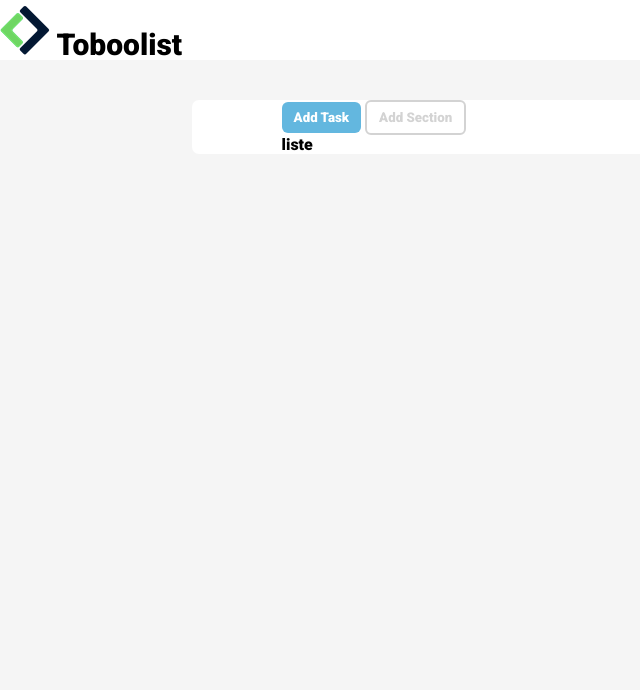
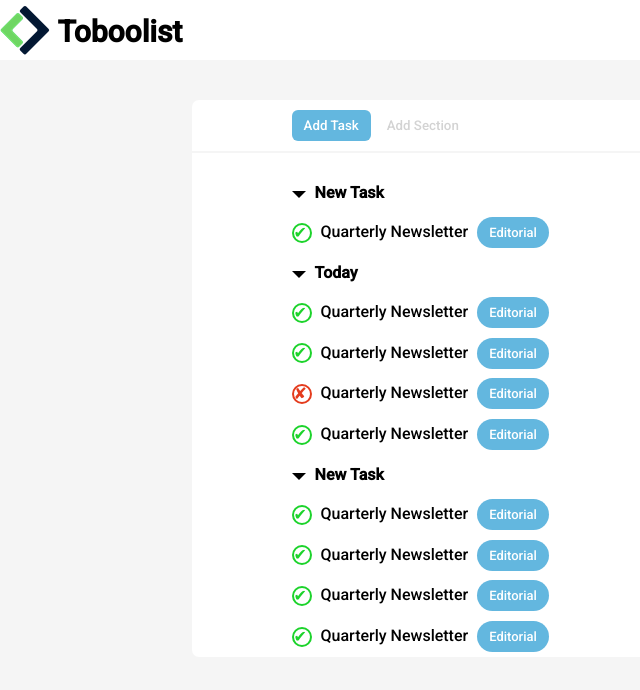
Before and after one commit to MarianoPd/html-css-toboolist, a plain HTML site: page index.html in a window 1280 px wide. Shown: the whole page, without its empty margins (0-640 px from the left). Drawn offline with Linux system fonts and the light colour scheme.

Commit message:
verso il completamento

```diff
--- a/css/style.css
+++ b/css/style.css
@@ -43,6 +43,7 @@ main{
 section.container{
     width: 80%;
     margin: 0 auto;
+    padding: 10px;
 }
 
 .line{
@@ -50,7 +51,7 @@ section.container{
     background-color: whitesmoke;
 }
 
-button{
+button.menu{
     padding: 8px 12px;
     border: 0px;
 }
@@ -71,12 +72,16 @@ button{
 }
 
 div.list{
-    margin: 20px 0px;
+    margin-top: 20px ;
 }
 
 div.list-name{
     display: inline-block;
     font-weight: 900;
+}
+
+div.element{
+    margin-top: 20px;
 }
 
 .triangle{
@@ -88,3 +93,52 @@ div.list-name{
     border-color: black transparent transparent transparent;
     margin-right: 5px;
 }
+
+div.circle{
+    display: inline-block;
+    width: 20px;
+    height: 20px;
+    border-radius: 50%;
+    vertical-align: middle;
+    line-height: 100%;
+    margin-right: 5px;
+}
+
+div.check{
+    border: 2px solid rgb(28, 211, 43);
+    color: rgb(28, 211, 43);
+}
+
+div.uncheck{
+    border: 2px solid rgb(228, 59, 29);
+    color: rgb(228, 59, 29);
+}
+
+span.tag{
+    box-sizing: border-box;
+    padding: 8px 12px;
+    border-radius: 18px;
+    color: white;
+    margin-left: 5px;
+    border: 0px;
+    font-size: small;
+}
+
+span.editorial{
+    background-color: rgb(99, 183, 223);
+}
+span.goals{
+    background-color: rgb(125, 80, 146);
+}
+span.recruiting{
+    background-color: rgb(121, 184, 168);
+}
+span.mobile{
+    background-color: rgb(224, 141, 62);
+}
+span.website{
+    background-color: rgb(223, 99, 171);
+}
+span.sales{
+    background-color: rgb(159, 223, 99);
+}
--- a/index.html
+++ b/index.html
@@ -8,21 +8,77 @@
     <link rel="stylesheet" href="css/style.css">
     <link rel="preconnect" href="https://fonts.googleapis.com">
     <link rel="preconnect" href="https://fonts.gstatic.com" crossorigin>
-    <link href="https://fonts.googleapis.com/css2?family=Roboto:wght@900&display=swap" rel="stylesheet">
+    <link href="https://fonts.googleapis.com/css2?family=Roboto:wght@500&display=swap" rel="stylesheet">
 </head>
 <body>
     <header>
         <img src="img/Logo.png" alt="Logo">
-        <span id="titolo">Toboolist</span>
+        <div id="title">Toboolist</div>
     </header>
     <main>
         <section class="container">
-           <button class="task">Add Task</button>
-           <button class="section" >Add Section</button>
+           <button class="menu task">Add Task</button>
+           <button class="menu section" >Add Section</button>
         </section>
-        <div class="linea"></div>
+        <div class="line"></div>
         <section class="container">
-            liste
+            <div class="list">
+                <div class="triangle"></div>
+                <div class="list-name">New Task</div>
+                <div class="element">
+                    <div class="circle check">&#x2714</div>
+                    Quarterly Newsletter
+                    <span class="tag editorial"> Editorial</span>
+                </div>
+            </div>
+            <div class="list">
+                <div class="triangle"></div>
+                <div class="list-name">Today</div>
+                <div class="element">
+                    <div class="circle check">&#x2714</div>
+                    Quarterly Newsletter
+                    <span class="tag editorial"> Editorial</span>
+                </div>
+                <div class="element">
+                    <div class="circle check">&#x2714</div>
+                    Quarterly Newsletter
+                    <span class="tag editorial"> Editorial</span>
+                </div>
+                <div class="element">
+                    <div class="circle uncheck">&#x2718</div>
+                    Quarterly Newsletter
+                    <span class="tag editorial"> Editorial</span>
+                </div>
+                <div class="element">
+                    <div class="circle check">&#x2714</div>
+                    Quarterly Newsletter
+                    <span class="tag editorial"> Editorial</span>
+                </div>
+            </div>
+            <div class="list">
+                <div class="triangle"></div>
+                <div class="list-name">New Task</div>
+                <div class="element">
+                    <div class="circle check">&#x2714</div>
+                    Quarterly Newsletter
+                    <span class="tag editorial"> Editorial</span>
+                </div>
+                <div class="element">
+                    <div class="circle check">&#x2714</div>
+                    Quarterly Newsletter
+                    <span class="tag editorial"> Editorial</span>
+                </div>
+                <div class="element">
+                    <div class="circle check">&#x2714</div>
+                    Quarterly Newsletter
+                    <span class="tag editorial"> Editorial</span>
+                </div>
+                <div class="element">
+                    <div class="circle check">&#x2714</div>
+                    Quarterly Newsletter
+                    <span class="tag editorial"> Editorial</span>
+                </div>
+            </div>
         </section>
 
 
```
